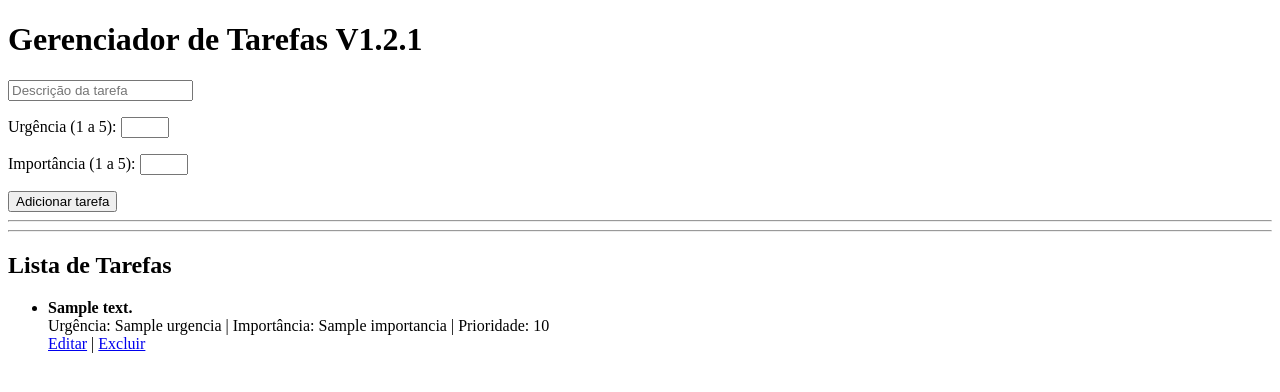
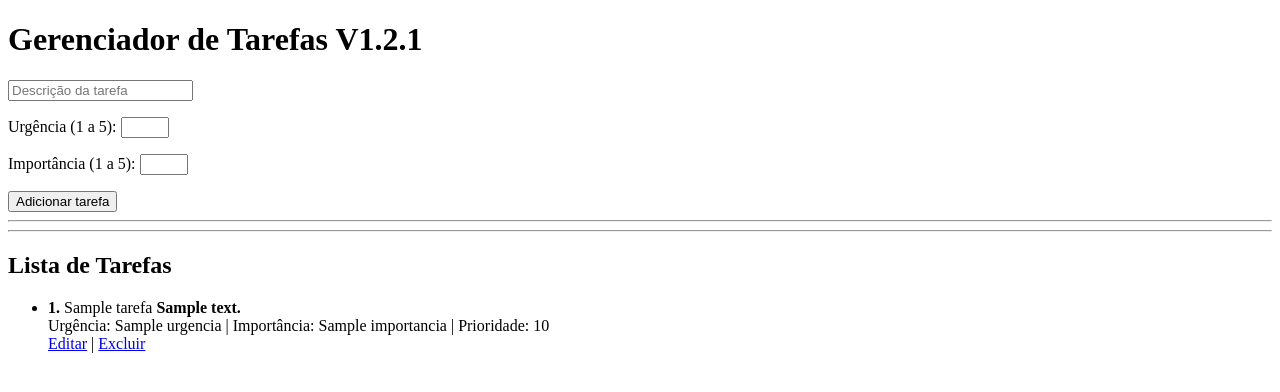
Before and after one commit to andrepauloklein/tarefa-flask, a Flask app: page / in a window 1280 px wide. Shown: the top 392 px of the page. Run offline with Flask 3, Linux system fonts and the light colour scheme; a database or web service that is not in the repository returns one stand-in record (values such as "Sample title").

Commit message:
Adiciona numeração das tarefas na tela

```diff
--- a/app.py
+++ b/app.py
@@ -10,14 +10,23 @@ app = Flask(__name__)
 # ---------------------------------------------------------
 # Busca a URI e o Nome do Banco das variáveis de ambiente da GCP
 mongo_uri = os.environ.get("MONGO_URI", "mongodb://localhost:27017/")
-db_name = os.environ.get("DB_NAME", "tarefa_db")
+
+db_name = os.environ.get("DB_NAME", "tarefa_db").strip()
 
 client = MongoClient(mongo_uri)
 db = client[db_name]
 colecao = db["tarefa"]
 
+print(f"DEBUG:variável de ambiente MONGO_URI = {mongo_uri}")
 print(f"DEBUG: Conectado ao banco: {db_name}")
 
+def get_next_sequence(name):
+    counter = db.counters.find_one_and_update(
+        {"_id": name},
+        {"$inc": {"seq": 1}},
+        return_document=True
+    )
+    return counter["seq"]
 # ---------------------------------------------------------
 # Listar tarefas
 # ---------------------------------------------------------
--- a/requirements.txt
+++ b/requirements.txt
@@ -1,3 +1,4 @@
-Flask==3.0.3
-pymongo[srv]==4.6.3
+Flask==3.0.0
+pymongo[srv]==4.6.1
 gunicorn==21.2.0
+dnspython==2.4.2
--- a/templates/index.html
+++ b/templates/index.html
@@ -51,6 +51,7 @@
     <ul>
     {% for tarefa in tarefas %}
         <li>
+             <strong>{{ loop.index }}.</strong> {{ tarefa.nome }}
             <strong>{{ tarefa.descricao }}</strong><br>
 
             Urgência: {{ tarefa.urgencia | default(0) }} |
```
Also changed, not shown: 2 other files.
